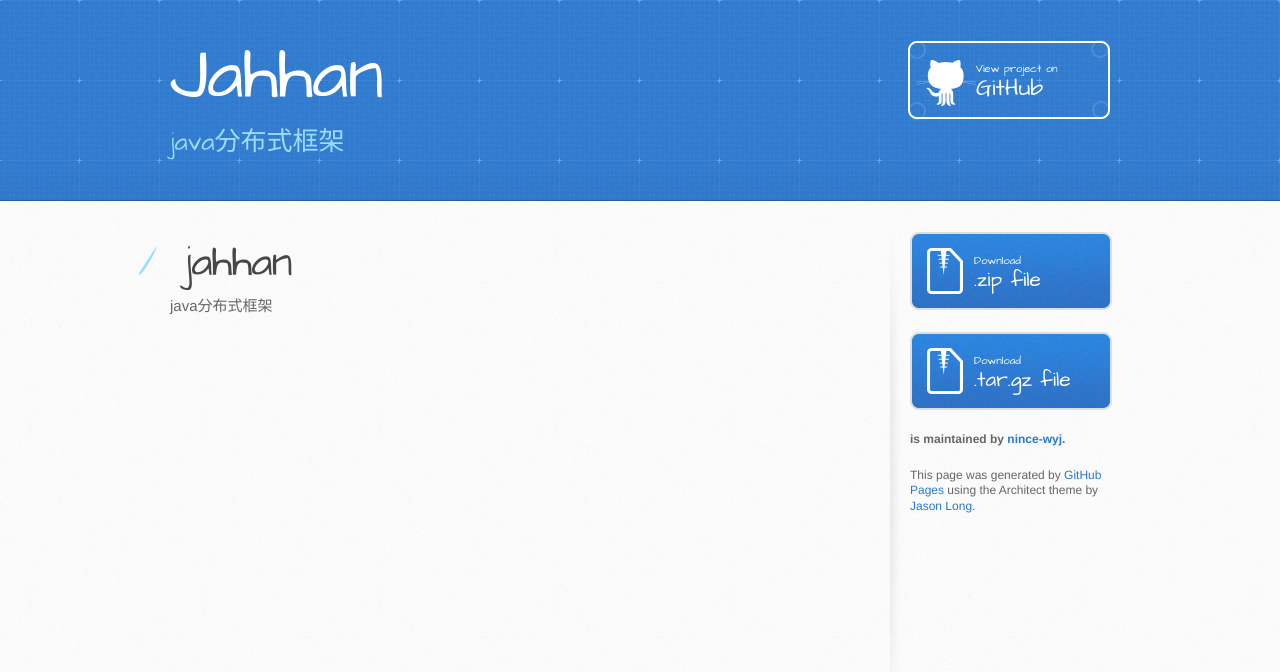
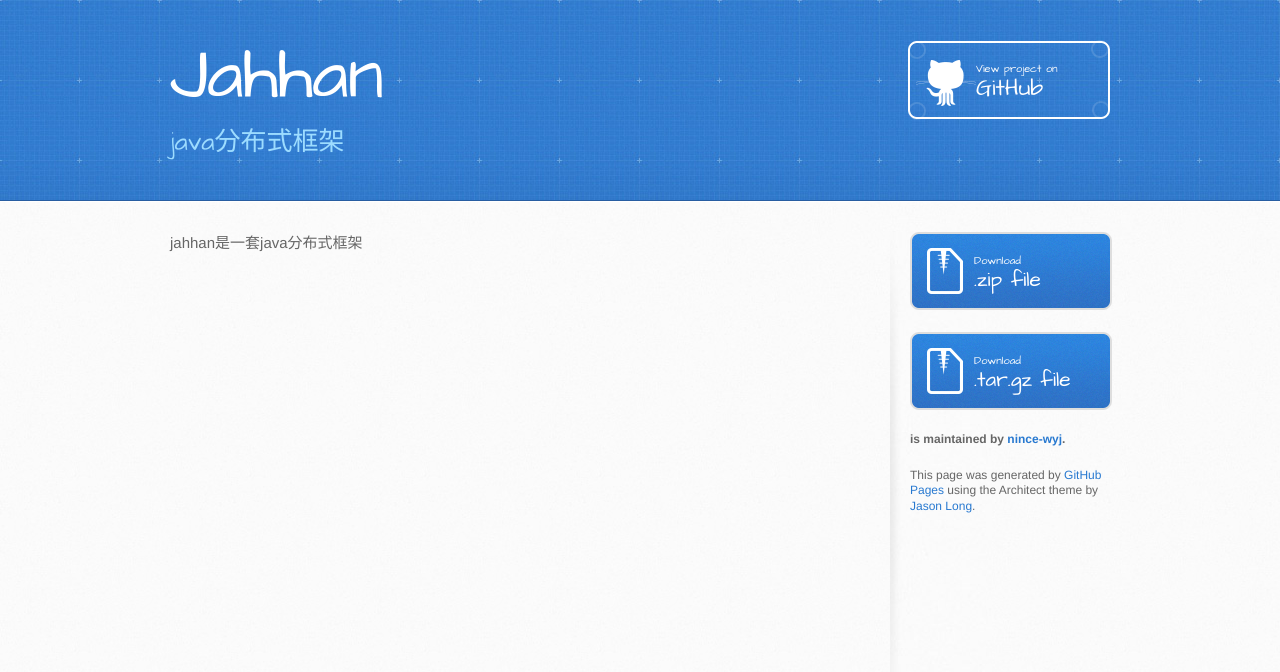
Before and after one commit to nince-wyj/jahhan, a plain HTML site: page index.html in a window 1280 px wide. Drawn offline with Linux system fonts and the light colour scheme.

Commit message:
Create master branch via GitHub

```diff
--- a/index.html
+++ b/index.html
@@ -28,10 +28,7 @@
     <div id="content-wrapper">
       <div class="inner clearfix">
         <section id="main-content">
-          <h1>
-<a id="jahhan" class="anchor" href="#jahhan" aria-hidden="true"><span aria-hidden="true" class="octicon octicon-link"></span></a>jahhan</h1>
-
-<p>java分布式框架</p>
+          <p>jahhan是一套java分布式框架</p>
         </section>
 
         <aside id="sidebar">
--- a/params.json
+++ b/params.json
@@ -1,6 +1,6 @@
 {
   "name": "Jahhan",
   "tagline": "java分布式框架",
-  "body": "# jahhan\r\njava分布式框架\r\n",
+  "body": "jahhan是一套java分布式框架\r\n",
   "note": "Don't delete this file! It's used internally to help with page regeneration."
 }
```
